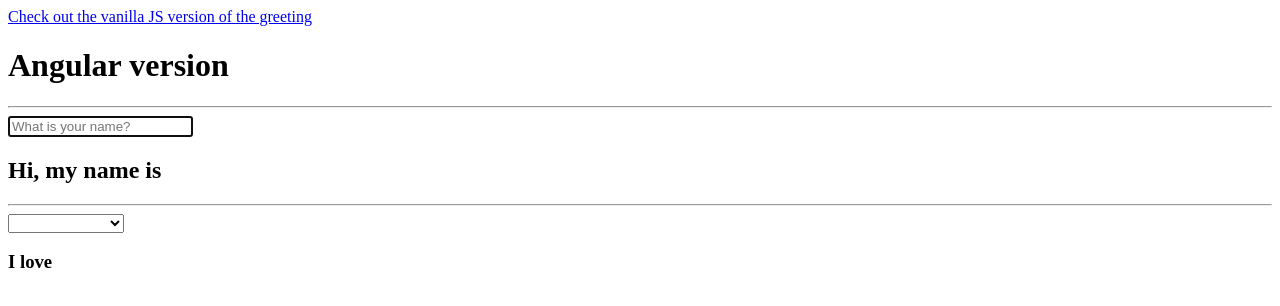
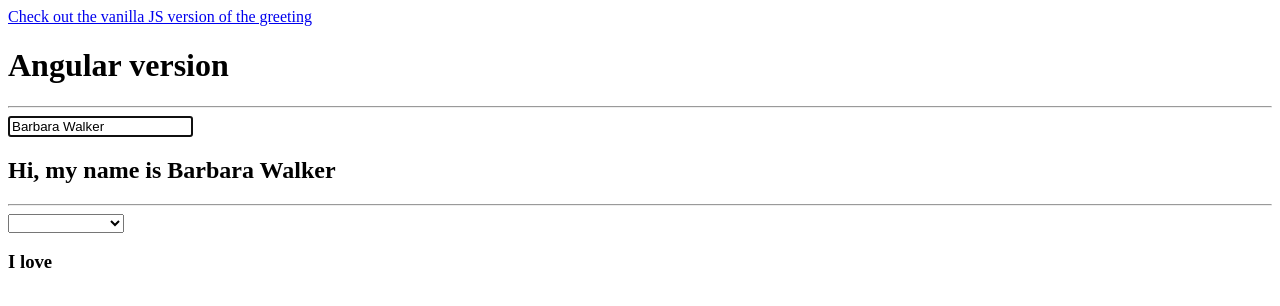
Before and after one commit to craftninja/angular-curr, a plain HTML site: page index.html in a window 1280 px wide. Drawn offline with nearby package versions, Linux system fonts and the light colour scheme.

Commit message:
Name has a default value (ang view)

```diff
--- a/index.html
+++ b/index.html
@@ -9,7 +9,7 @@
     <a href="indexvanjs.html">Check out the vanilla JS version of the greeting</a>
     <h1>Angular version</h1>
     <hr>
-    <input type="text" ng-model="name" autofocus="true" placeholder="What is your name?">
+    <input type="text" ng-model="name" ng-init="name='Barbara Walker'" autofocus="true" placeholder="What is your name?">
     <h2>Hi, my name is {{name}}</h2>
     <hr>
     <select ng-model="animal" class="" name="">
```
